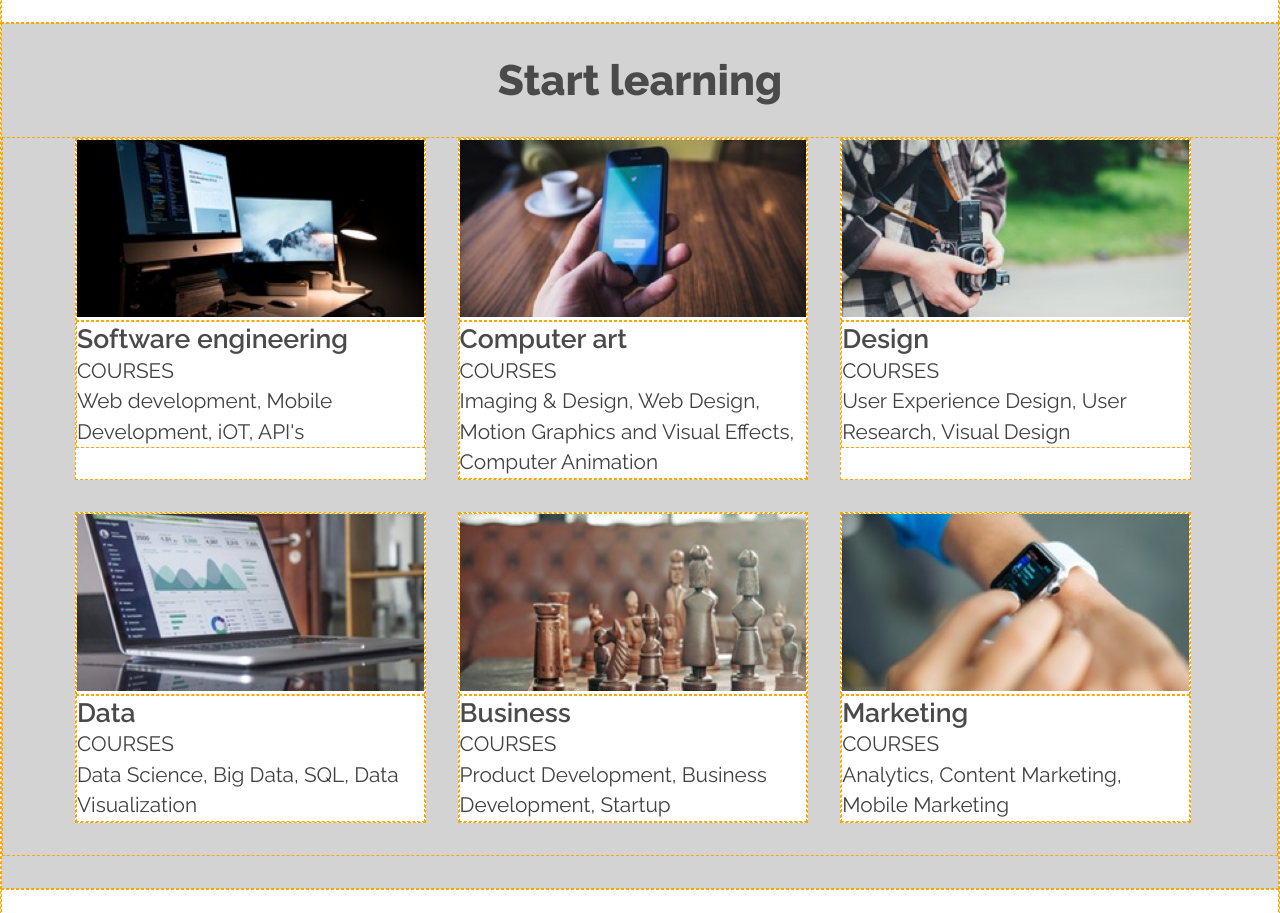
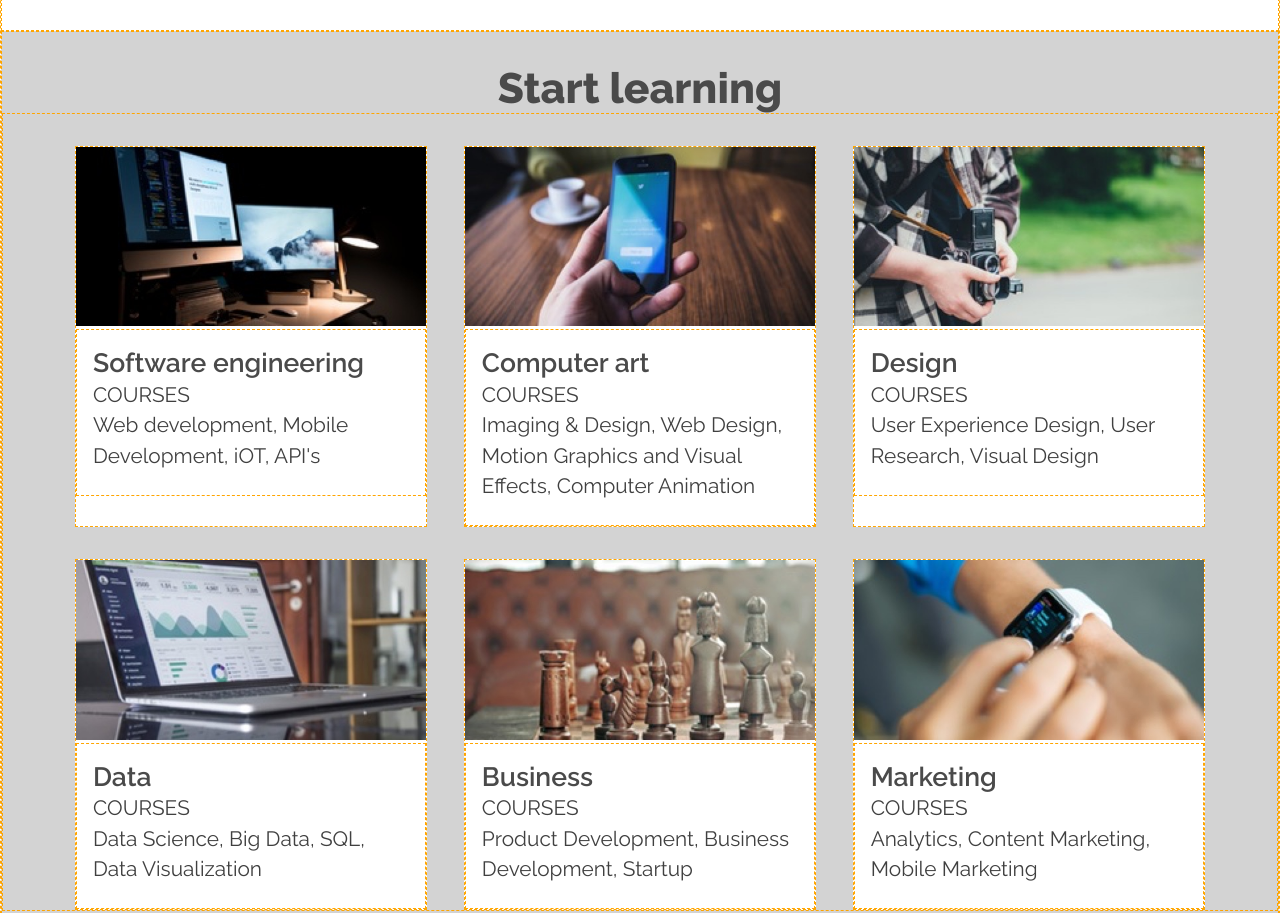
Before and after one commit to manelson32/colmar, a plain HTML site: page index.html in a window 1280 px wide. Shown: the part 1418-2331 px from the top of the page. Drawn offline with Linux system fonts and the light colour scheme.

Commit message:
Rewrite and restyle clumsy HTML in Courses, Thesis, and footer sections

```diff
--- a/index.html
+++ b/index.html
@@ -287,9 +287,7 @@
             <div class="courses flexcontent">
 
               <div class="course">
-                <div class="image-container">
                 <img src="./resources/images/course-software.jpg" alt="">
-                </div>
                 <div class="textcontent">
                   <h5>Software engineering</h5>
                   <span>COURSES</span>
@@ -298,9 +296,7 @@
               </div>
 
               <div class="course">
-                <div class="image-container">
                 <img src="./resources/images/course-computer-art.jpg" alt="">
-                </div>
                 <div class="textcontent">
                   <h5>Computer art</h5>
                   <span>COURSES</span>
@@ -309,9 +305,7 @@
               </div>
 
               <div class="course">
-                <div class="image-container">
                 <img src="./resources/images/course-design.jpg" alt="">
-                </div>
                 <div class="textcontent">
                   <h5>Design</h5>
                   <span>COURSES</span>
@@ -320,9 +314,7 @@
               </div>
 
               <div class="course">
-                <div class="image-container">
                 <img src="./resources/images/course-data.jpg" alt="">
-                </div>
                 <div class="textcontent">
                   <h5>Data</h5>
                   <span>COURSES</span>
@@ -331,9 +323,7 @@
               </div>
 
               <div class="course">
-                <div class="image-container">
                 <img src="./resources/images/course-business.jpg" alt="">
-                </div>
                 <div class="textcontent">
                   <h5>Business</h5>
                   <span>COURSES</span>
@@ -342,9 +332,7 @@
               </div>
 
               <div class="course">
-                <div class="image-container">
                 <img src="./resources/images/course-marketing.jpg" alt="">
-                </div>
                 <div class="textcontent">
                   <h5>Marketing</h5>
                   <span>COURSES</span>
--- a/resources/css/styles.css
+++ b/resources/css/styles.css
@@ -105,7 +105,7 @@ nav li {
 
 .main {
   position: relative;
-  top: 5rem;
+  top: 5.5rem;
 }
 
 .thirtyfive {
@@ -340,21 +340,31 @@ header .tablet {
   background-color: lightgray;
 }
 
+.learn h2 {
+  padding-bottom: 0;
+}
+
 .courses {
   flex-wrap: wrap;
   align-items: normal;
-  padding: 0 3.5rem;
+  justify-content: space-between;
+  padding: 0 4.5rem;
 
 }
 
 .course {
-  flex-basis: 30%;
+  flex-basis: 31%;
   flex-shrink: 1;
-  margin: 0 1rem 2rem 1rem;
+  /*margin: 0 1rem 2rem 1rem;*/
+  margin-top: 2rem;
   background-color: white;
 }
 .course img {
   width: 100%;
+}
+
+.course .textcontent {
+  padding: 1rem 1.5rem 1.5rem 1rem;
 }
 
 .course span {
@@ -395,12 +405,13 @@ header .tablet {
 /* Footer section */
 footer {
   height: 5rem;
-  align-items: center;
+  /*align-items: center;*/
   border-top: 1px solid lightgray;
 }
 
 .copyright {
   flex: 1;
+  /*padding-top: 1rem;*/
 
 }
 
@@ -409,3 +420,7 @@ footer {
   line-height: normal;
   padding-left: 1.5rem;
 }
+
+.copyright, footer nav {
+  padding-top: 1rem;
+}
```
Lines whose indentation alone changed are shown as unchanged.
